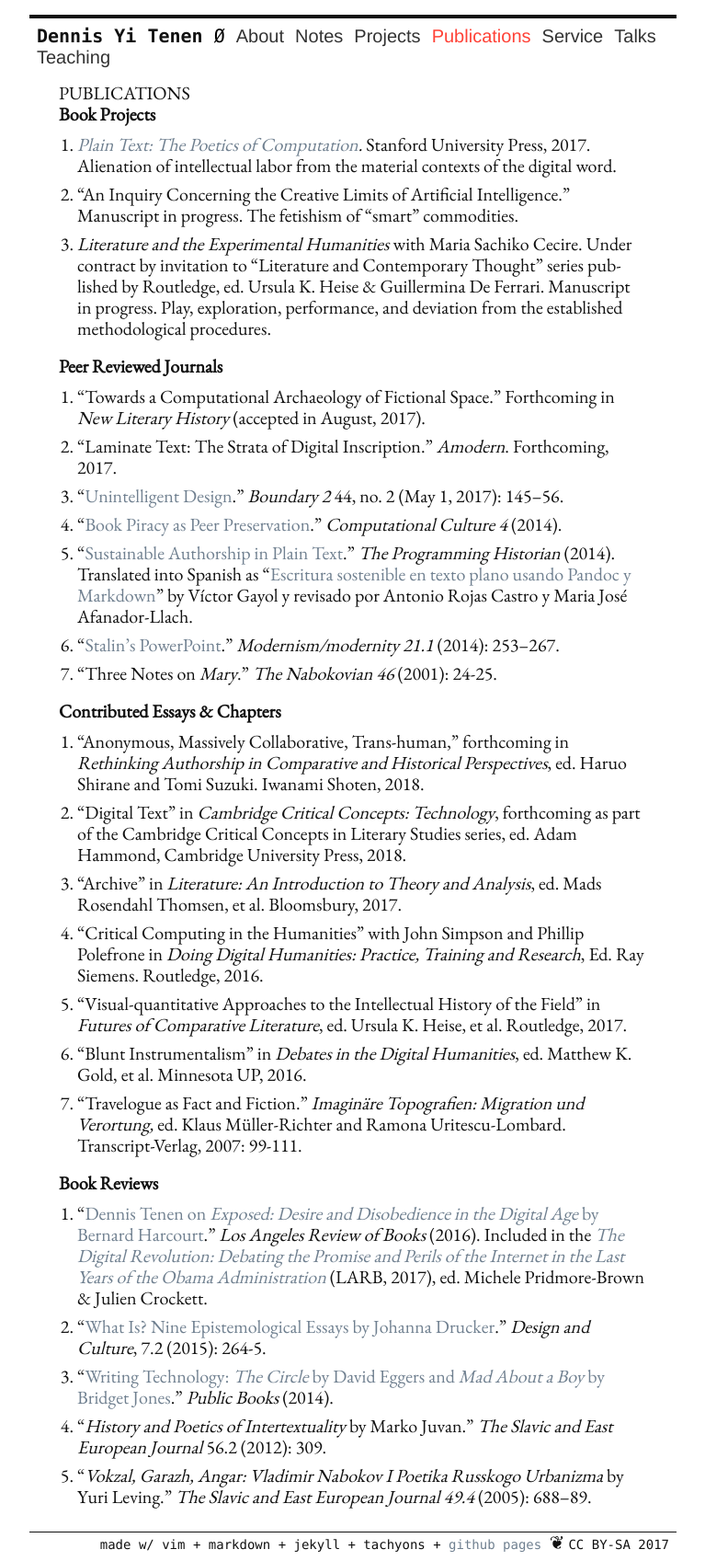
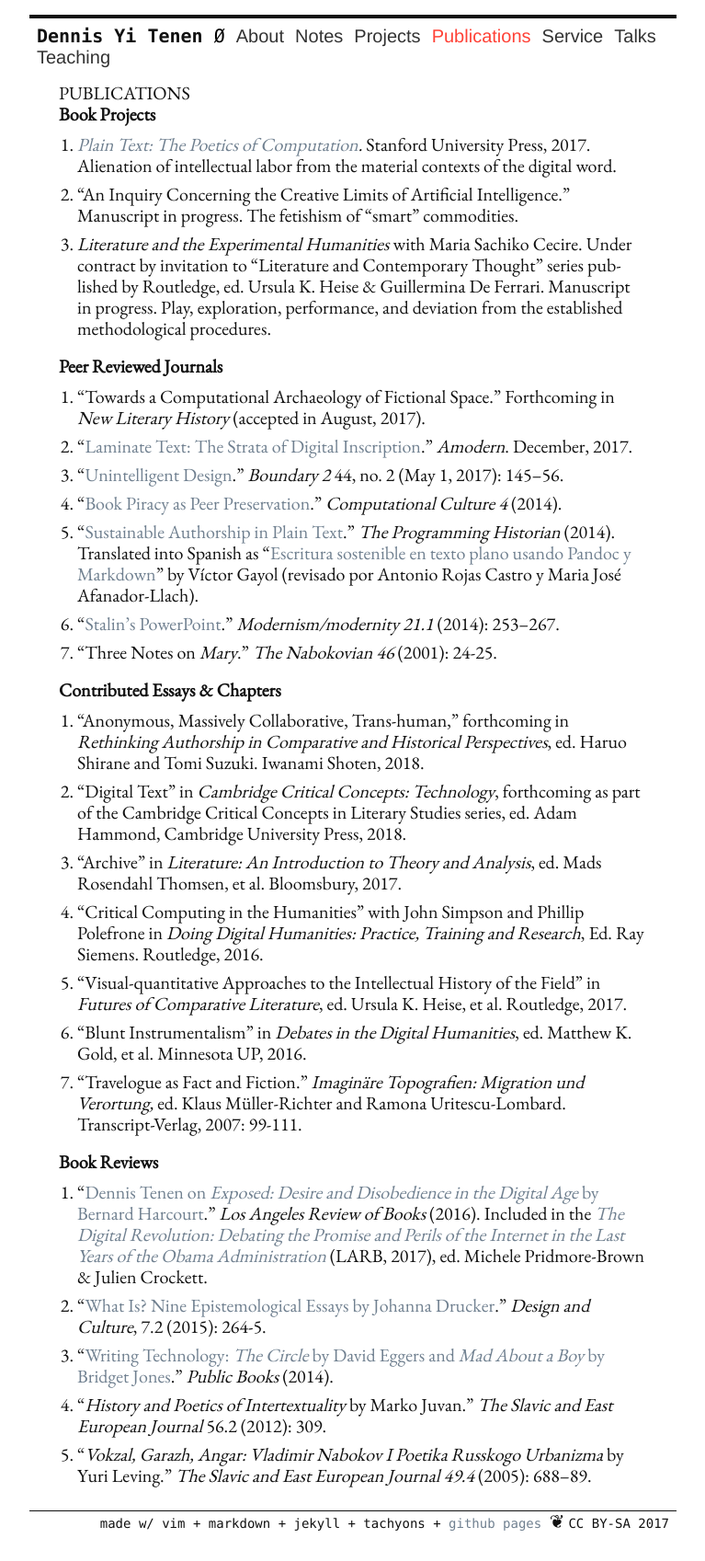
Before and after one commit to denten/denten.github.io, a Jekyll site: the page built from _pages/publications.md, in a window 1280 px wide. Shown: the whole page at 92% size, without its empty margins (256-1023 px from the left). Built offline with Jekyll 4.4.1, drawn with Linux system fonts in a browser that asks for light colours; nearby versions of some CDN libraries; library files that are not in the unit come from our copies; after the commit the page ends 1674 px from its top, so only the background shows below that.

Commit message:
small tweaks

```diff
--- a/_includes/CV/04-publications.md
+++ b/_includes/CV/04-publications.md
@@ -18,8 +18,8 @@ established methodological procedures.
 
 1. "Towards a Computational Archaeology of Fictional Space." Forthcoming in
    *New Literary History* (accepted in August, 2017).
-2. "Laminate Text: The Strata of Digital Inscription."
-   *Amodern*. Forthcoming, 2017.
+2. "[Laminate Text: The Strata of Digital Inscription](http://amodern.net/article/laminate-text/)."
+   *Amodern*. December, 2017.
 3. “[Unintelligent
    Design](http://boundary2.dukejournals.org/content/44/2/145.abstract).”
 *Boundary 2* 44, no. 2 (May 1, 2017): 145–56.
@@ -31,8 +31,8 @@ established methodological procedures.
 *The Programming Historian* (2014). Translated into Spanish as "[Escritura
 sostenible en texto plano usando Pandoc y
 Markdown](http://programminghistorian.org/es/lecciones/escritura-sostenible-usando-pandoc-y-markdown)"
-by Víctor Gayol y revisado por Antonio Rojas Castro y Maria José
-Afanador-Llach.
+by Víctor Gayol (revisado por Antonio Rojas Castro y Maria José
+Afanador-Llach).
 6. "[Stalin’s
    PowerPoint](http://muse.jhu.edu/journals/modernism-modernity/v021/21.1.tenen.html)."
 *Modernism/modernity 21.1* (2014): 253–267.
--- a/_includes/CV/Makefile
+++ b/_includes/CV/Makefile
@@ -32,7 +32,7 @@ CV.md: ${MDSOURCES}
 # Rule to create the latex files. It will be executed only if the global md file or the
 # template files are modifyed
 CV.tex: CV.md ${TEMPLATEFILES}
-	pandoc -S -s -H style.tex --template=template.tex  CV.md -o CV.tex
+	pandoc -s -H style.tex --template=template.tex  CV.md -o CV.tex
 
 # The rule to build the pdf using pdflatex.
 # It is run twice to typeset correctly any label/reference (they are not use in
```
Also changed, not shown: _includes/CV/03-affiliation.md (+2 -2 lines), _includes/CV/06-talks.md (+3 -3 lines), _includes/CV/08-service.md (+1 -0 lines), 1 other file.
